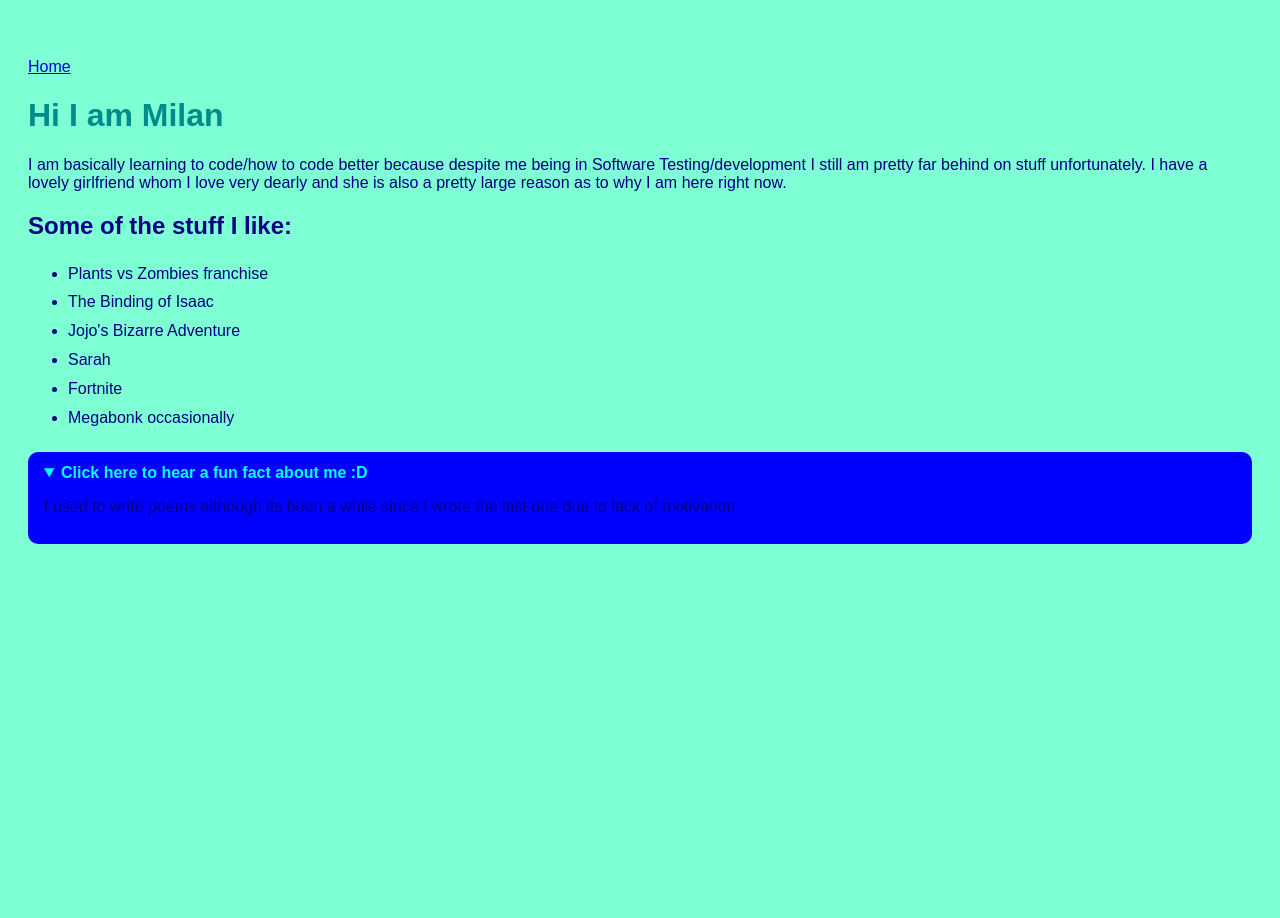
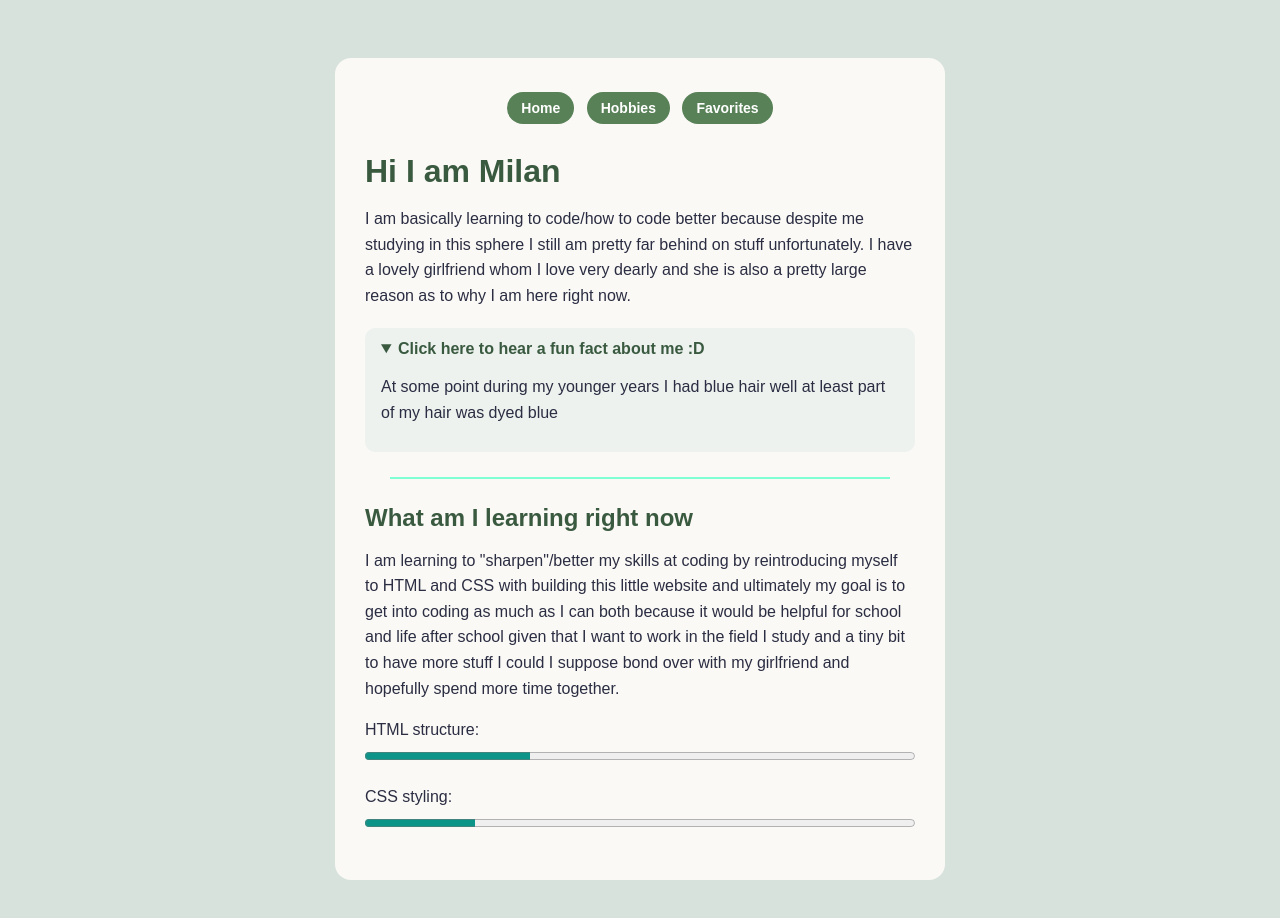
Before and after one commit to tvranidlarp/my-first-project, a plain HTML site: page index.html in a window 1280 px wide. Both pictures are taken after a click on the element "Click here to hear a fun fact about me :D". Before the commit the page ends 800 px from the top, so only its background shows below. Drawn offline with Linux system fonts and the light colour scheme.

Commit message:
Add hobbies page and refresh personal site
Add a hobbies page and navigation links, update the home page with learning progress and a new fun fact, and refresh the site styling. Add a placeholder for the favorites page.

```diff
--- a/index.html
+++ b/index.html
@@ -1,6 +1,10 @@
 <!DOCTYPE html>
-<html>
+<html lang="en">
 <head>
+<meta charset="UTF-8">
+<meta name="viewport" content="width=device-width, initial-scale=1.0">
+<meta property="og.title" content="About me - Milan">
+<meta property="og:description" content="My about me website written in HTML and CSS">
 <title>About me</title>
 <link rel="stylesheet" href="style.css">
 </head>
@@ -8,23 +12,23 @@
 <div class="test">
 <nav>
 <a href="index.html">Home</a>
+<a href="hobbies.html">Hobbies</a>
+<a href="favoritestuff.html">Favorites</a>
 </nav>
 <h1>Hi I am Milan</h1>
-<p>I am basically learning to code/how to code better because despite me being in Software Testing/development I still am pretty far behind on stuff unfortunately. I have a lovely girlfriend whom I love very dearly and she is also a pretty large reason as to why I am here right now.
+<p>I am basically learning to code/how to code better because despite me studying in this sphere I still am pretty far behind on stuff unfortunately. I have a lovely girlfriend whom I love very dearly and she is also a pretty large reason as to why I am here right now.
 </p>
-<h2>Some of the stuff I like:</h2>
-<ul>
-<li>Plants vs Zombies franchise</li>
-<li>The Binding of Isaac</li>
-<li>Jojo's Bizarre Adventure</li>
-<li>Sarah</li>
-<li>Fortnite</li>
-<li>Megabonk occasionally</li>
-</ul>
 <details>
 <summary>Click here to hear a fun fact about me :D</summary>
-<p>I used to write poems although its been a while since I wrote the last one due to lack of motivation</p>
+<p>At some point during my younger years I had blue hair well at least part of my hair was dyed blue</p>
 </details>
+<hr>
+<section>
+<h2>What am I learning right now</h2>
+<p>I am learning to "sharpen"/better my skills at coding by reintroducing myself to HTML and CSS with building this little website and ultimately my goal is to get into coding as much as I can both because it would be helpful for school and life after school given that I want to work in the field I study and a tiny bit to have more stuff I could I suppose bond over with my girlfriend and hopefully spend more time together.</p>
+<p>HTML structure: <progress value="3" max="10"></progress></p>
+<p>CSS styling:<progress value="2" max="10"></progress></p>
+</section>
 </div>
 </body>
 </html>
--- a/style.css
+++ b/style.css
@@ -1,17 +1,49 @@
 body{font-family:Arial, Helvetica, sans-serif;
-background-color:aquamarine;
-color:navy;
+background-color:#D8E2DC;
+color:#2B2D42;
 display:flex ;
 justify-content:center;
 padding: 50px 20px;}
-.test{background-color:aquamarine;}
-nav{margin: bottom 20px;}
-h1{color: darkcyan;}
+.test{background-color:#FAF9F6;
+max-width:550px;
+margin:0 auto;
+padding:30px;
+border-radius:16px;
+box-shadow:0 10 25px rgba(0,0,0,0.8);}
+h1{color: #3a5a40;;
+margin-bottom: 12px;
+font: size 28px;}
 ul{line-height:1.8;}
 details{margin-top: 20px;
-background-color:blue;
+background-color:#EDF2EF;
 padding:12px 16px;
 border-radius: 10px;
 cursor:pointer}
 summary{font-weight: bold;
-color: cyan;}
+color:#A3B18A;}
+nav {margin-bottom: 25px;
+text-align: center;}
+nav a{ display: inline-block;
+background-color:#588157;
+color:#FFFFFF;
+text-decoration: none;
+padding: 8px 14px;
+margin:4px;
+border-radius: 20px;
+font-weight:bold;
+font-size: 14px;}
+nav a:hover {background-color: #3a5a40;}
+hr{border:none;
+height: 2px;
+background-color:#7FFFD4;
+margin: 25px;}
+progress{width:100%;
+height:16px;
+accent-color:#0d9488;}
+h2{color: #3a5a40;;
+margin-top:20px;
+margin-bottom:10px;}
+p{line-height:1.6;
+margin-bottom:14px;}
+li{margin-bottom: 8px;}
+summary{color:#3a5a40}
```
Also changed, not shown: favoritestuff.html (added, +1 -0 lines), hobbies.html (added, +67 -0 lines).
